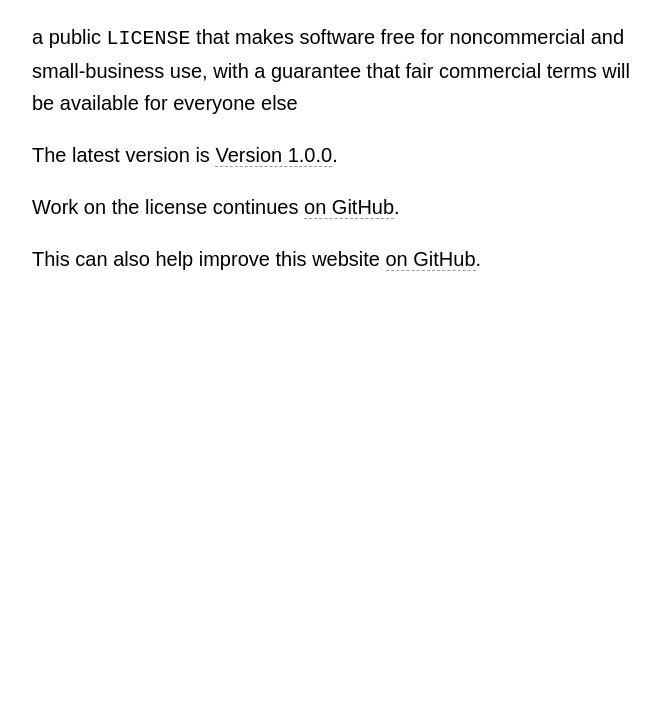
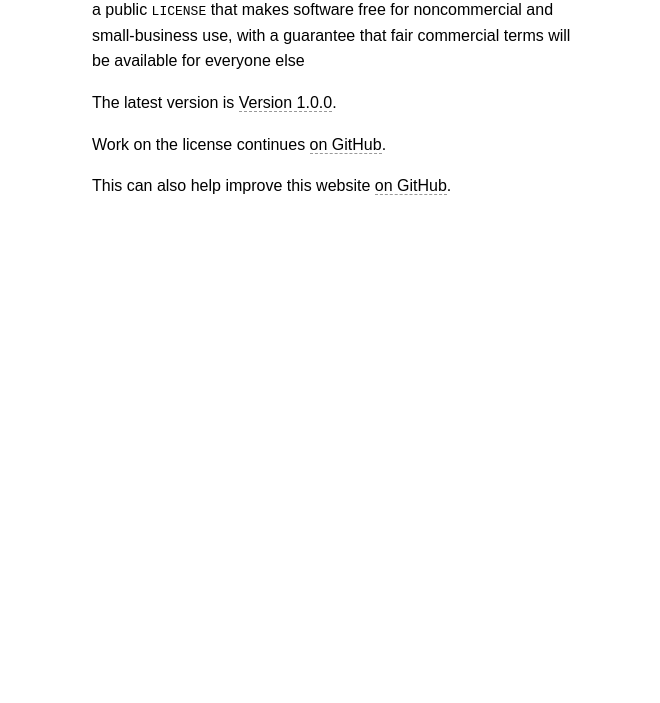
Before and after one commit to berneout/bigtimelicense.com, a plain HTML site: page index.html in a window 1280 px wide. Shown: the part 97-800 px from the top of the page, without its empty margins (308-968 px from the left). Drawn offline with Linux system fonts and the light colour scheme.

Commit message:
Don't override agent font sizes

```diff
--- a/styles.css
+++ b/styles.css
@@ -1,23 +1,3 @@
-/* Font Sizing */
-
-@media all {
-  html {
-    font-size: 2.2vw;
-  }
-}
-
-@media all and (min-width:1000px) {
-  html {
-    font-size: 20px;
-  }
-}
-
-@media all and (max-width:520px) {
-  html{
-    font-size: 14px;
-  }
-}
-
 /* Content Blocks */
 
 html {
```
